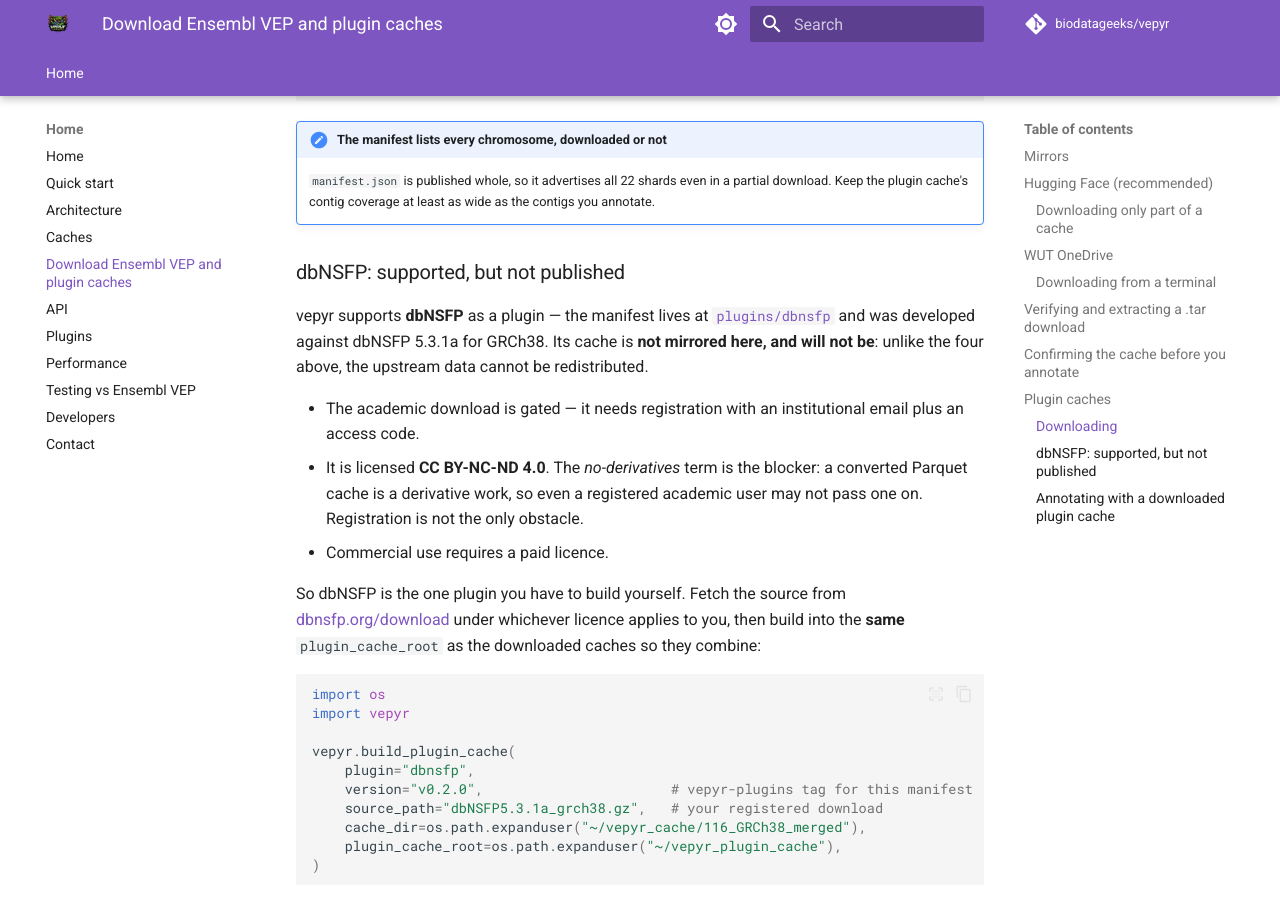
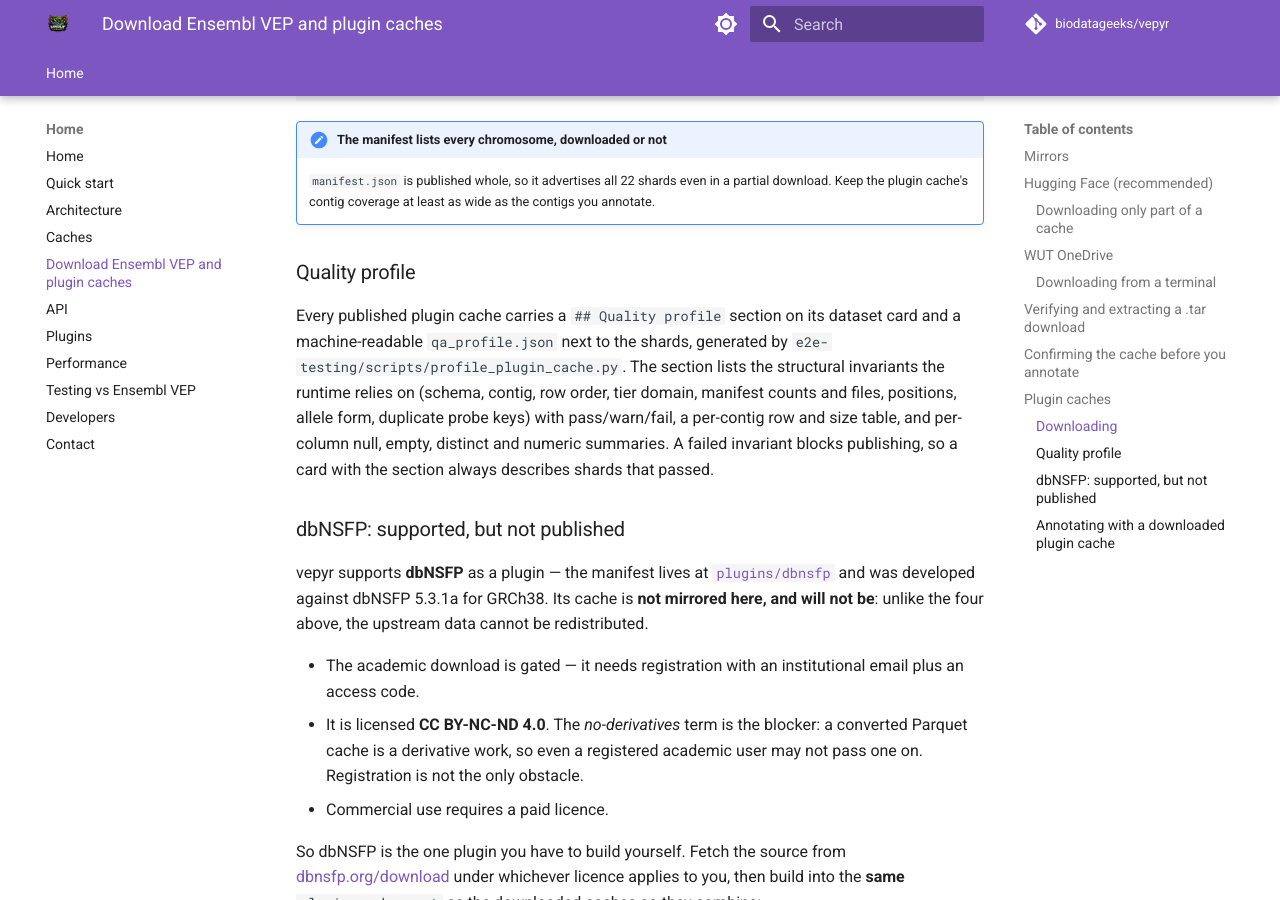
Before and after one commit to biodatageeks/vepyr, an MkDocs documentation site: the page built from docs/downloads.md, in a window 1280 px wide and 900 px high, scrolled down 5076 px. Built offline with MkDocs 1.6.1 and Material for MkDocs 9.7.7, drawn with Linux system fonts in a browser that asks for light colours; comment, search, counter and statistics services are not loaded.

Commit message:
docs: quality profile section and profile_plugin_cache.py usage
Co-Authored-By: Claude Fable 5.1 <noreply@anthropic.com>
Claude-Session: https://claude.ai/code/session_01CLfjgNUteh2LdbDTALwQUR

```diff
--- a/docs/downloads.md
+++ b/docs/downloads.md
@@ -264,6 +264,17 @@ hf download biodatageeks/vepyr_116_GRCh38_plugin_cadd \
     partial download. Keep the plugin cache's contig coverage at least as wide
     as the contigs you annotate.
 
+### Quality profile
+
+Every published plugin cache carries a `## Quality profile` section on its dataset card
+and a machine-readable `qa_profile.json` next to the shards, generated by
+`e2e-testing/scripts/profile_plugin_cache.py`. The section lists the structural
+invariants the runtime relies on (schema, contig, row order, tier domain, manifest
+counts and files, positions, allele form, duplicate probe keys) with pass/warn/fail,
+a per-contig row and size table, and per-column null, empty, distinct and numeric
+summaries. A failed invariant blocks publishing, so a card with the section always
+describes shards that passed.
+
 ### dbNSFP: supported, but not published
 
 vepyr supports **dbNSFP** as a plugin — the manifest lives at
```
Also changed, not shown: e2e-testing/README.md (+18 -0 lines).
